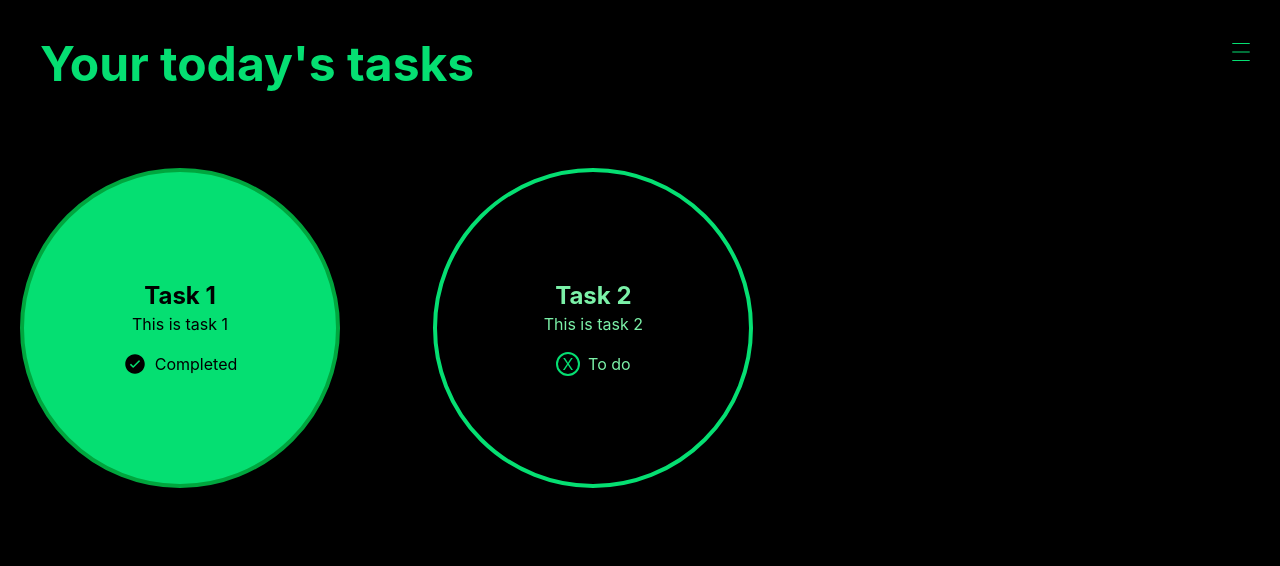
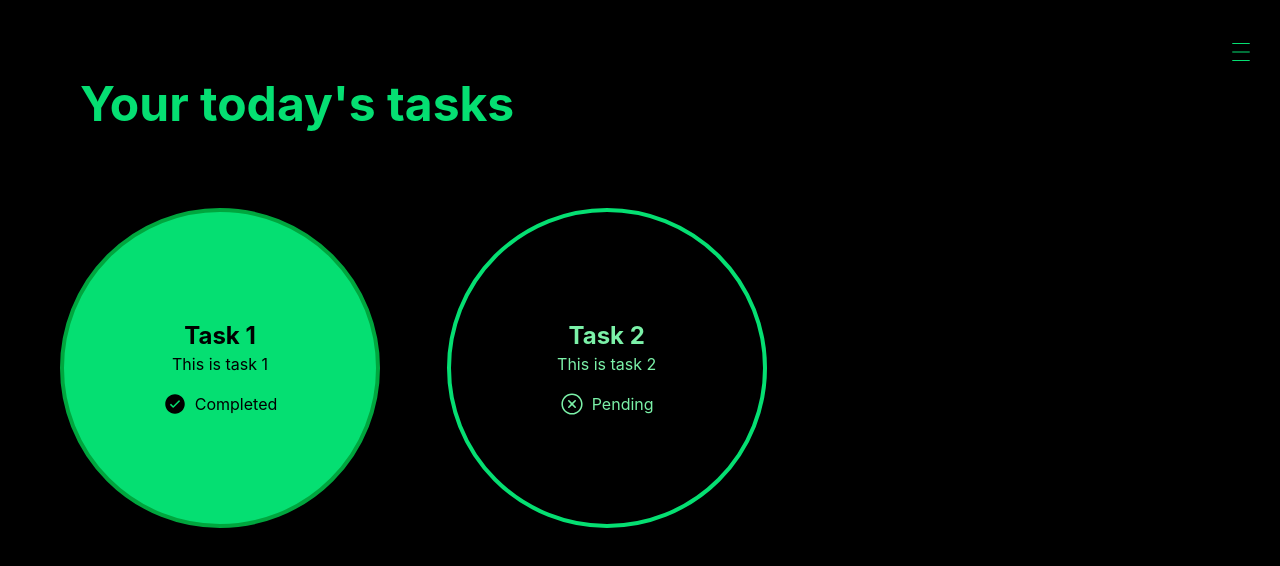
Before and after one commit to alishawalunj/TaskOps, a Next.js app in the folder frontend/: page /dashboard in a window 1280 px wide. Shown: the top 566 px of the page. Built offline with nearby package versions, Linux system fonts and the light colour scheme.

Commit message:
introduced history, upcoming,visualiztion pages and implemented sidebar

```diff
--- a/frontend/src/app/components/sidebar.tsx
+++ b/frontend/src/app/components/sidebar.tsx
@@ -0,0 +1,25 @@
+'use client';
+import React , { useState } from "react";
+
+interface SideBarProps {
+    isOpen: boolean;
+    toggleSidebar: () => void;
+}
+
+export default function SideBar({ isOpen, toggleSidebar }: SideBarProps) {
+    return(
+        <>
+           <div className={`fixed top-0 left-0 h-full w-64 bg-green-400 text-black p-4 transform ${isOpen ? "translate-x-0" : "-translate-x-full"} transition-transform duration-300 ease-in-out z-40`}>
+                <h2 className="text-2xl font-bold mb-6">Sidebar</h2>
+                <ul>
+                    <li className="mb-4 hover:text-green-400 hover:bg-black cursor-pointer">Dashboard</li>
+                    <li className="mb-4 hover:text-green-400 hover:bg-black cursor-pointer">Profile</li>
+                    <li className="mb-4 hover:text-green-400 hover:bg-black cursor-pointer">Visulization</li>
+                    <li className="mb-4 hover:text-green-400 hover:bg-black cursor-pointer">History</li>
+                    <li className="mb-4 hover:text-green-400 hover:bg-black cursor-pointer">Upcoming</li>
+                    <li className="mb-4 hover:text-green-400 hover:bg-black cursor-pointer">Logout</li>
+                </ul>
+            </div>
+        </>
+    )
+}
--- a/frontend/src/app/components/taskCircle.tsx
+++ b/frontend/src/app/components/taskCircle.tsx
@@ -1,6 +1,7 @@
 'use client';
 import React, { useState } from "react";
 import { IoIosCheckmarkCircle } from "react-icons/io";
+import { RxCrossCircled } from "react-icons/rx";
 
 type Task = {
     title: string;
@@ -19,9 +20,9 @@ export default function TaskCircle(task: Task) {
                 {isCompleted ?
                     <IoIosCheckmarkCircle className="w-6 h-6 mr-2 text-black"/>
                     :
-                    <span className="w-6 h-6 mr-2 border-2 border-green-400 rounded-full flex items-center justify-center text-green-400">X</span>
+                    <RxCrossCircled className="w-6 h-6 mr-2 text-green "/>
                 }
-                {isCompleted ? 'Completed' : 'To do'}
+                {isCompleted ? 'Completed' : 'Pending'}
             </p>
         </div>
         </>
--- a/frontend/src/app/dashboard/page.tsx
+++ b/frontend/src/app/dashboard/page.tsx
@@ -2,8 +2,15 @@
 import React , { useState } from "react";
 import { CiMenuBurger } from "react-icons/ci";
 import TaskCircle from "../components/taskCircle";
+import SideBar from "../components/SideBar";
 
 export default function Dashboard(){
+    const [ isSidebarOpen , setIsSidebarOpen ] = useState(false);
+
+    const toggleSidebar = () => {
+        setIsSidebarOpen(!isSidebarOpen);
+    };
+
     const tasks = [
         {
             id: 1,
@@ -21,15 +28,19 @@ export default function Dashboard(){
     return (
         <>
         <div className="min-h-screen bg-black flex flex-col">
-            <button type="button" className="text-green-400 hover:text-green-600 m-10 absolute top-0 right-[-25px]">
+            <button type="button" onClick={toggleSidebar} className="text-green-400 hover:text-green-600 m-10 absolute top-0 right-[-25px]">
                 <CiMenuBurger className="w-12 h-6"/>
             </button>
-            <h1 className="text-5xl top px-10 py-10 font-bold text-green-400">Your today's tasks</h1>
-            <div className="grid grid-cols-3 px-5 py-10">
-                {tasks.map((task) => (
-                    <TaskCircle key={task.id} {...task} />
-                ))}
+            <SideBar isOpen={isSidebarOpen} toggleSidebar={toggleSidebar} />
+            <div className={`transition-all duration-300 ${isSidebarOpen ? 'ml-64 ' : 'ml-0' } p-10`}>
+                <h1 className="text-5xl top px-10 py-10 font-bold text-green-400">Your today's tasks</h1>
+                <div className="grid grid-cols-3 px-5 py-10">
+                    {tasks.map((task) => (
+                        <TaskCircle key={task.id} {...task} />
+                    ))}
+                </div>
             </div>
+
         </div>
         </>
     )
```
Also changed, not shown: frontend/src/app/history/page.tsx (added), frontend/src/app/upcoming/page.tsx (added), frontend/src/app/visualization/page.tsx (added).
